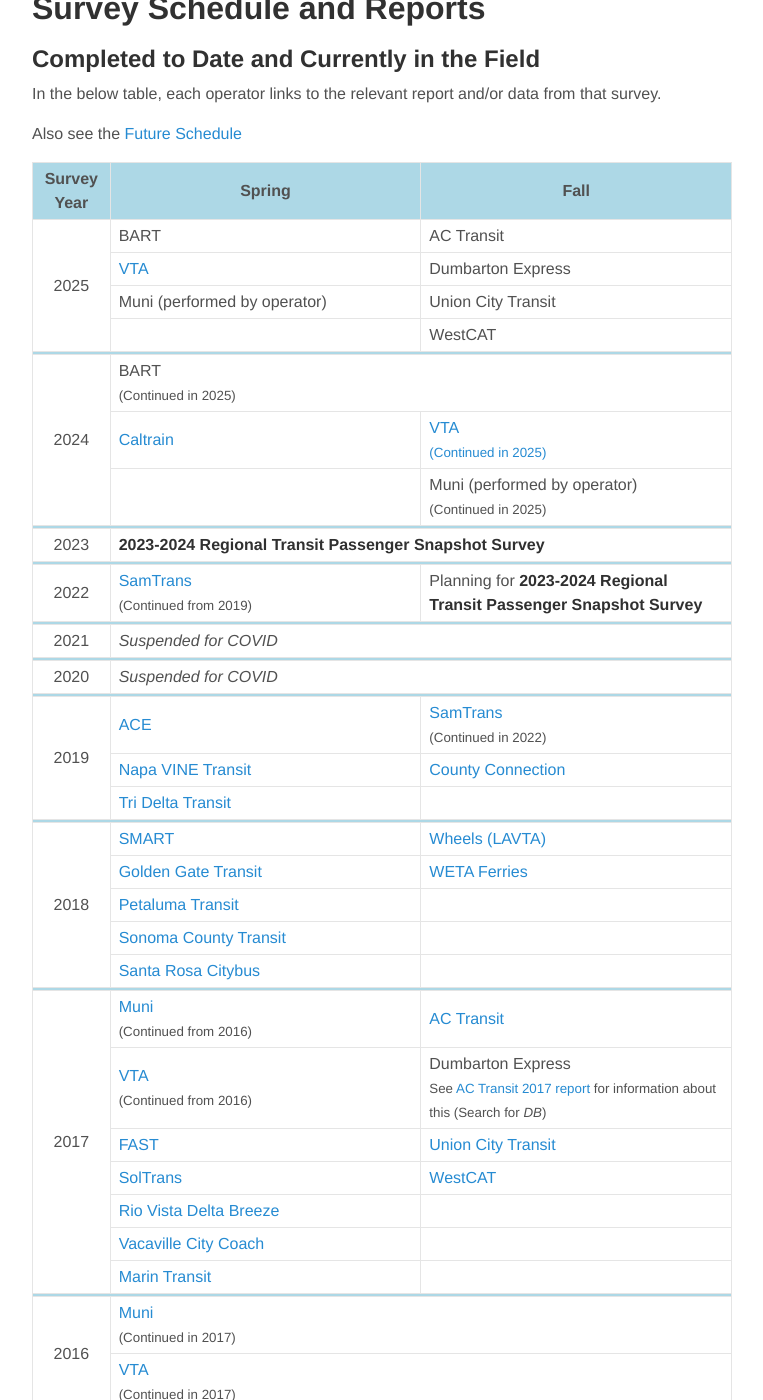
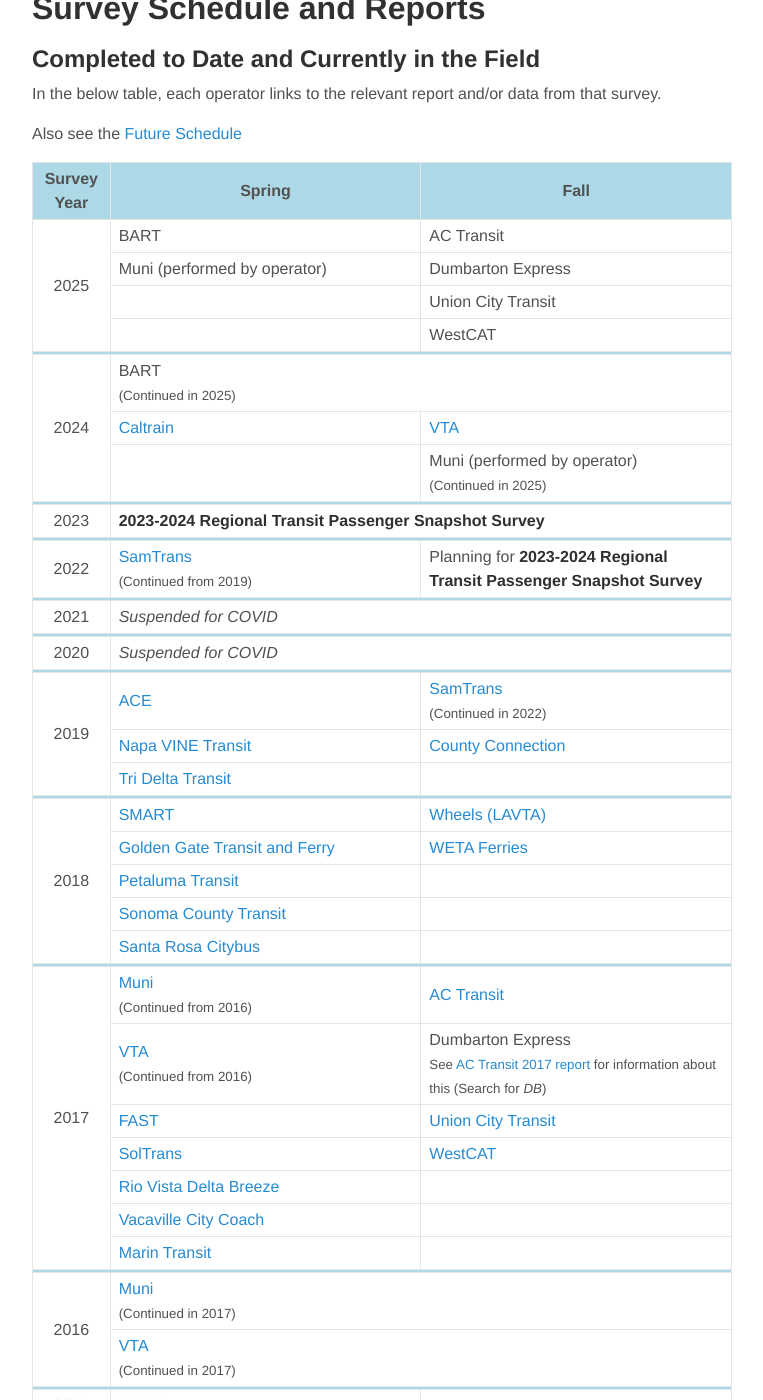
Before and after one commit to BayAreaMetro/transit-passenger-surveys, a Jekyll site: the page built from schedule.md, in a window 1280 px wide and 1400 px high, scrolled down 197 px. Shown: the whole window, without its empty margins (144-907 px from the left). Built offline with Jekyll 4.4.1, drawn with Linux system fonts in a browser that asks for light colours; nearby versions of some CDN libraries; library files that are not in the unit come from our copies; some of the changed text lies outside the part shown.

Commit message:
Moved Golden Gate Transit and Ferry to fall 2027, took VTA out of 2025

```diff
--- a/schedule.md
+++ b/schedule.md
@@ -24,11 +24,11 @@
     <td>AC Transit</td>
   </tr>
   <tr>
-    <td><a href="https://mtcdrive.box.com/v/transit-survey-vta-2024">VTA</a></td>
+    <td>Muni (performed by operator)</td>
     <td>Dumbarton Express</td>
   </tr>
   <tr>
-    <td>Muni (performed by operator)</td>
+    <td></td>
     <td>Union City Transit</td>
   </tr>
   <tr>
@@ -42,7 +42,7 @@
   </tr>
   <tr>
     <td><a href="https://mtcdrive.box.com/v/transit-survey-caltrain-2024">Caltrain</a></td>
-    <td><a href="https://mtcdrive.box.com/v/transit-survey-vta-2024">VTA<br /><small>(Continued in 2025)</small></a></td>
+    <td><a href="https://mtcdrive.box.com/v/transit-survey-vta-2024">VTA</a></td>
   </tr>
   <tr>
     <td></td>
@@ -90,7 +90,7 @@
     <td><a href="https://mtcdrive.box.com/v/transit-survey-lavta-2018">Wheels (LAVTA)</a></td>
   </tr>
   <tr>
-    <td><a href="https://mtcdrive.box.com/v/transit-survey-ggt-2018">Golden Gate Transit</a></td>
+    <td><a href="https://mtcdrive.box.com/v/transit-survey-ggt-2018">Golden Gate Transit and Ferry</a></td>
     <td><a href="https://mtcdrive.box.com/v/transit-survey-weta-2018">WETA Ferries</a></td>
   </tr>
   <tr>
@@ -167,7 +167,7 @@
   <tr>
     <td rowspan="3" style="text-align:center; vertical-align:middle">2013</td>
     <td><a href="https://mtcdrive.box.com/v/transit-survey-union-city-2013">Union City Transit</a></td>
-    <td><a href="https://mtcdrive.box.com/v/transit-survey-ggt-2013">Golden Gate Transit</a></td>
+    <td><a href="https://mtcdrive.box.com/v/transit-survey-ggt-2013">Golden Gate Transit and Ferry</a></td>
   </tr>
   <tr>
     <td><a href="https://mtcdrive.box.com/v/transit-survey-samtrans-2013">SamTrans</a></td>
@@ -214,13 +214,9 @@
  <tbody>
   <tr><td colspan="3" style="height=0px; background-color:lightblue; padding:1px"></td></tr>
   <tr>
-    <td rowspan="6" style="text-align:center; vertical-align:middle;">2026</td>
+    <td rowspan="5" style="text-align:center; vertical-align:middle;">2026</td>
     <td>Marin Transit</td>
     <td>Wheels (LAVTA)</td>
-  </tr>
-  <tr>
-    <td></td>
-    <td>Golden Gate Transit</td>
   </tr>
   <tr>
     <td></td>
@@ -258,7 +254,7 @@
   </tr>
   <tr>
     <td>WETA Ferries</td>
-    <td></td>
+    <td>Golden Gate Transit and Ferry</td>
   </tr>
   <tr><td colspan="3" style="height=0px; background-color:lightblue; padding:1px"></td></tr>
   <tr>
```
